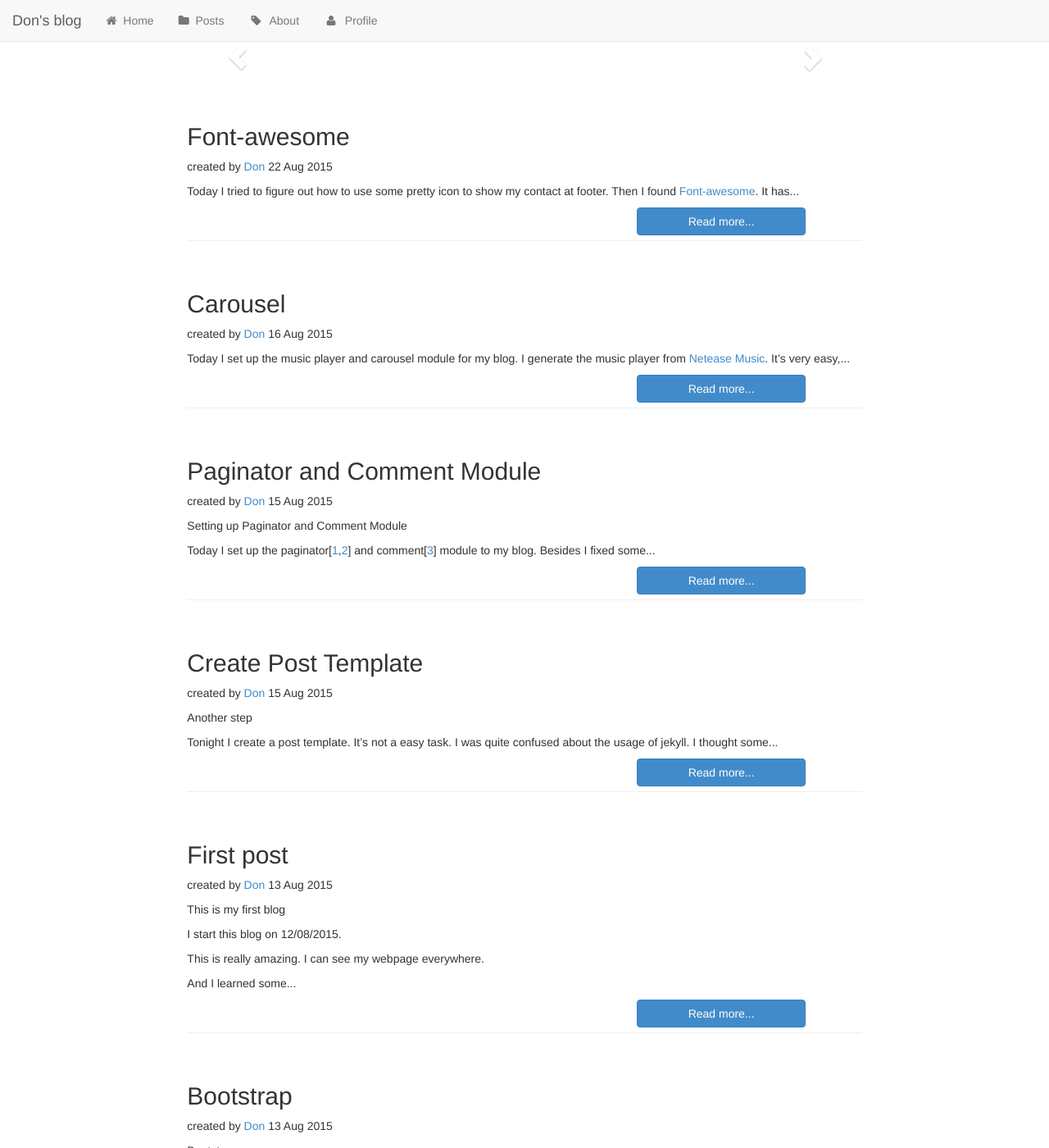
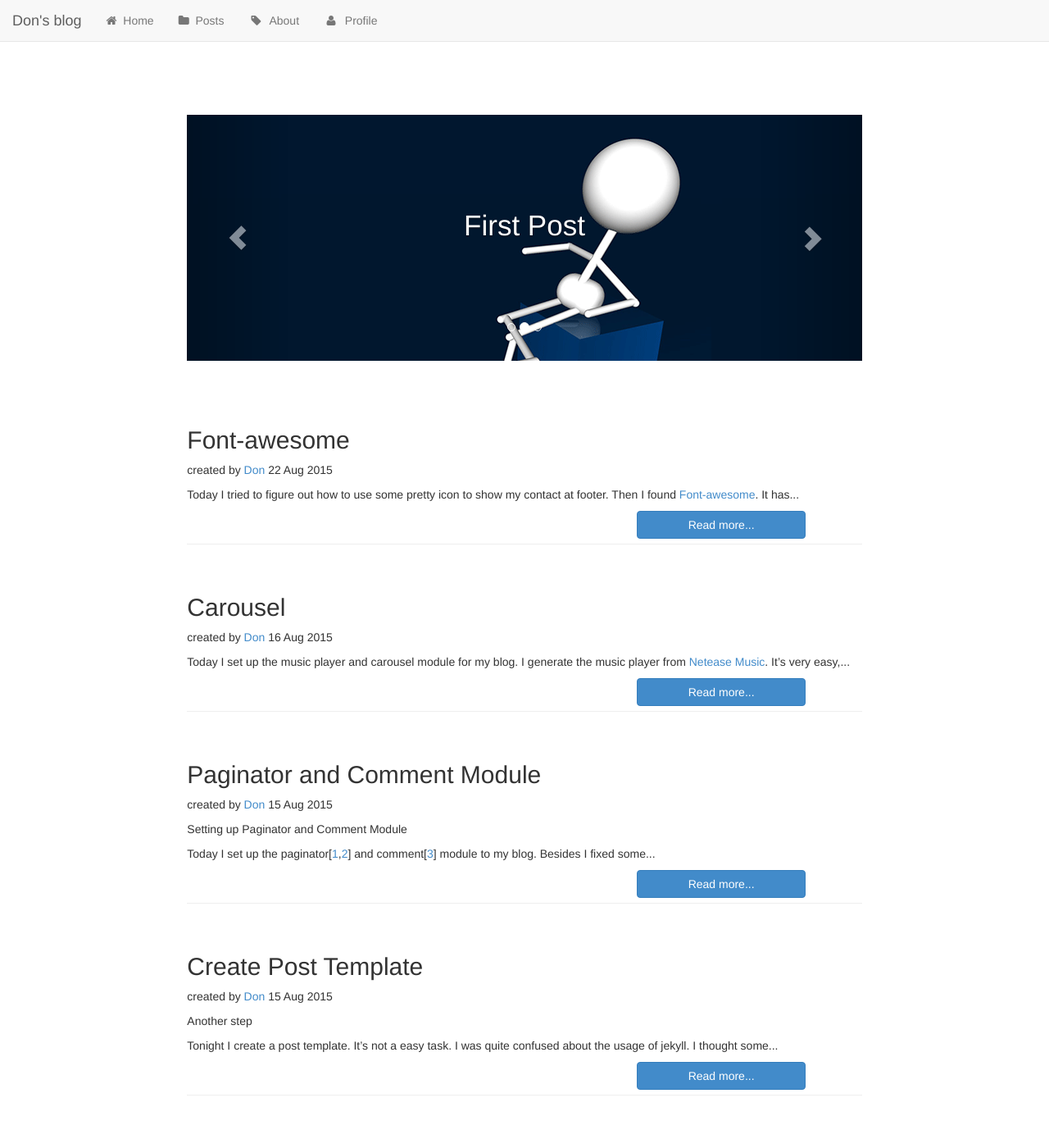
Before and after one commit to luoyuchen/dontry.github.io, a Jekyll site: the page built from article.html, in a window 1280 px wide and 1400 px high. Shown: the whole window at 82% size. Built offline with Jekyll 4.4.1, drawn with Linux system fonts in a browser that asks for light colours.

```diff
--- a/_includes/carousel2.html
+++ b/_includes/carousel2.html
@@ -8,7 +8,6 @@
           <li data-target="#carousel-example-generic" data-slide-to="{{ forloop.index0 }}" {% if forloop.index == 1 %}class="active"{% endif %}></li>
         {% endfor %}
         </ol>
-
     <div class="carousel-inner">
         <!-- Wrapper for slides -->
         {% for item in page.carousel %}
--- a/article.html
+++ b/article.html
@@ -17,7 +17,7 @@
 
 ---
 <div class="container-fluid">
-	<div class="row blog-header">
+	<div class="row">
 		{% if page.carousel %}
 			{% include carousel2.html %}
 		{% endif %}
--- a/css/blog_style.css
+++ b/css/blog_style.css
@@ -280,12 +280,14 @@
 
 /*------Carousel----------*/
 .carousel{
+	display: block;
+	margin-top: 70px;
 	position: relative;
 	margin-bottom: 30px;
 }
 
 .carousel-inner .item{
-	overflow: hidden;z
+	overflow: hidden;
 	height: 300px;
 
 }
```
